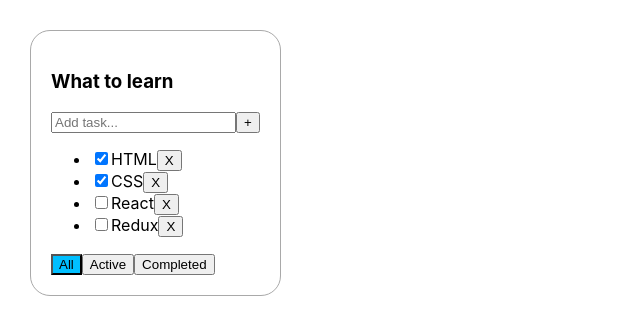
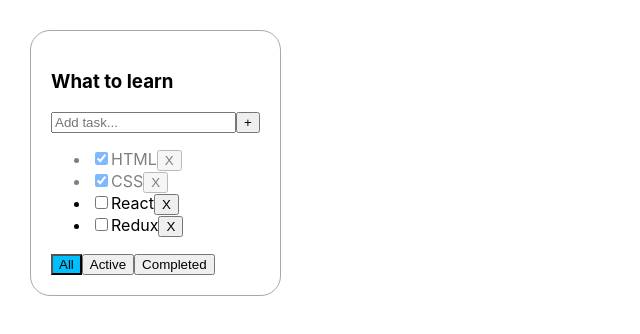
Before and after one commit to aliakseikulba/todo-app, a React (Create React App) app: page / in a window 1280 px wide. Shown: the top 334 px of the page, without its empty margins (0-640 px from the left). Built offline with nearby package versions, Linux system fonts and the light colour scheme.

Commit message:
add styles to completed tasks

```diff
--- a/src/App.css
+++ b/src/App.css
@@ -16,3 +16,7 @@
 .active-filter {
   background-color: deepskyblue;
 }
+
+.is-done {
+  opacity: 0.5;
+}
--- a/src/TodoList.tsx
+++ b/src/TodoList.tsx
@@ -23,7 +23,9 @@ const TodoList = (props: TodoListPropsType) => {
     }
 
     return (
-      <li key={t.id}>
+      <li
+        key={t.id}
+        className={t.isDone ? 'is-done' : ''}>
         <input
           type="checkbox"
           checked={t.isDone}
```
Also changed, not shown: src/App.tsx (+0 -8 lines).
